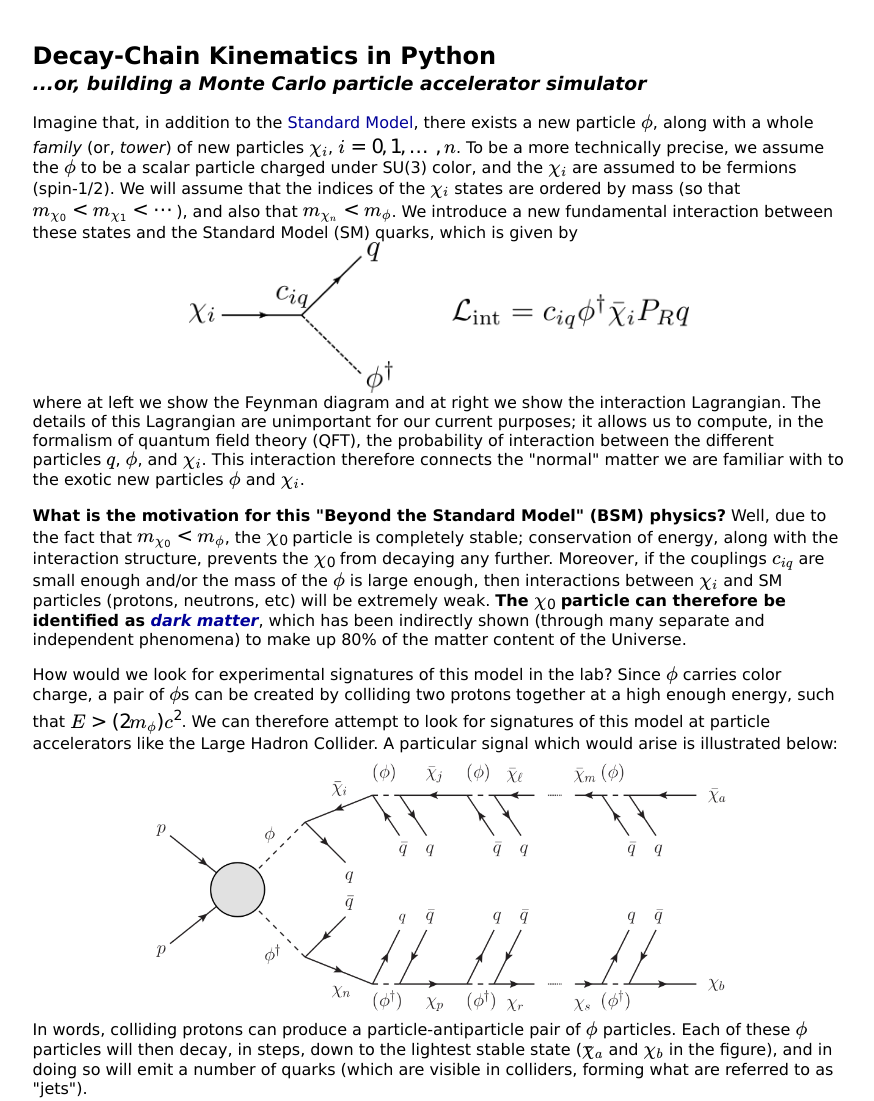
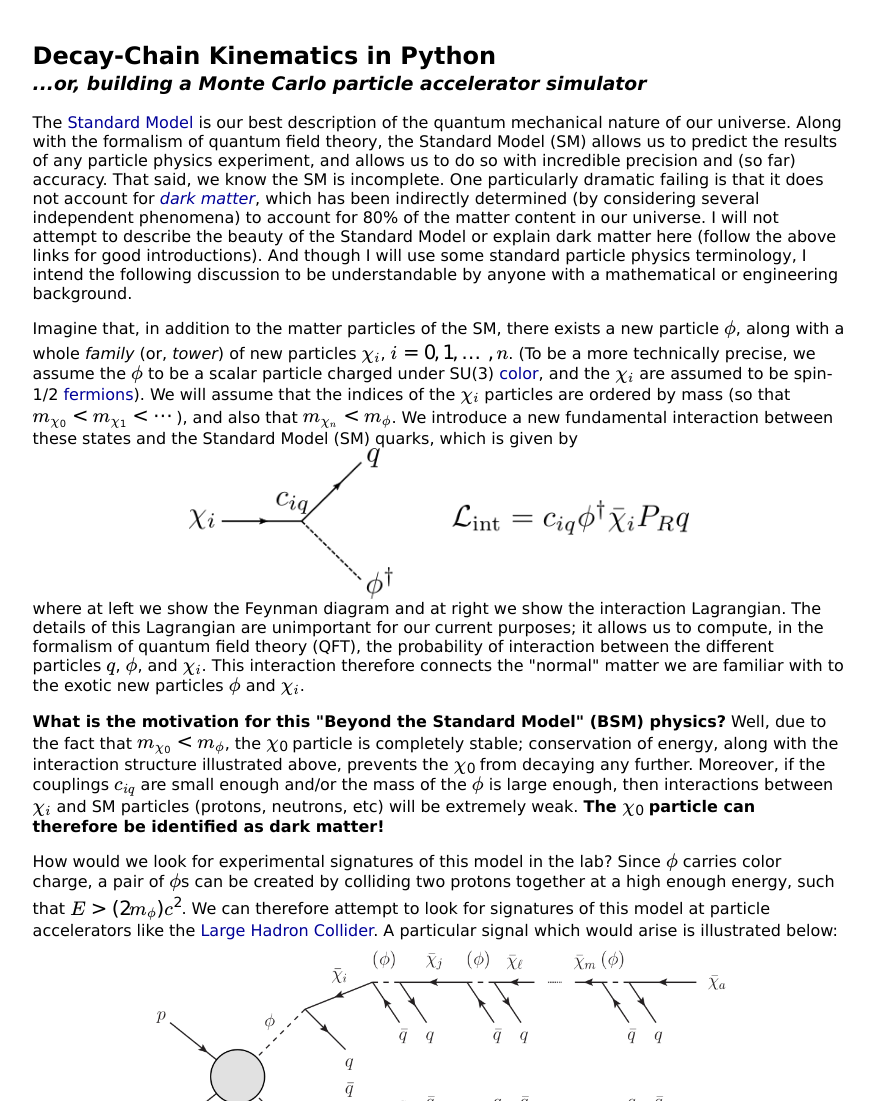
Before and after one commit to dyaylali/dyaylali.github.io, a plain HTML site: page computation.html in a window 1280 px wide. Shown: the part 5800-6901 px from the top of the page, without its empty margins (201-1075 px from the left). Drawn offline with nearby package versions, Linux system fonts and the light colour scheme; some packages are replaced by stand-ins of ours.

Commit message:
minor change

```diff
--- a/computation.html
+++ b/computation.html
@@ -146,15 +146,17 @@
         <h2 style="margin-bottom:-15px">Decay-Chain Kinematics in Python</h2>
         <h3> <i>...or, building a Monte Carlo particle accelerator simulator</i> </h3>
 
-        <p>Imagine that, in addition to the <a href="https://en.wikipedia.org/wiki/Standard_Model" target="_blank">Standard Model</a>, there exists a new particle $\phi$, along with a whole <i>family</i> (or, <i>tower</i>) of new particles $\chi_i$, $i = 0,1,\ldots,n$.  To be a more technically precise, we assume the $\phi$ to be a scalar particle charged under SU(3) color, and the $\chi_i$ are assumed to be fermions (spin-1/2).  We will assume that the indices of the $\chi_i$ states are ordered by mass (so that $m_{\chi_0}< m_{\chi_1}< \cdots $), and also that $m_{\chi_n} < m_{\phi}$.  We introduce a new fundamental interaction between these states and the Standard Model (SM) quarks, which is given by
+        <p>The <a href="https://en.wikipedia.org/wiki/Standard_Model" target="_blank">Standard Model</a> is our best description of the quantum mechanical nature of our universe.  Along with the formalism of quantum field theory, the Standard Model (SM) allows us to predict the results of any particle physics experiment, and allows us to do so with incredible precision and (so far) accuracy.  That said, we know the SM is incomplete.  One particularly dramatic failing is that it does not account for <a href="https://en.wikipedia.org/wiki/Dark_matter" target="_blank"><i>dark matter</i></a>, which has been indirectly determined (by considering several independent phenomena) to account for 80% of the matter content in our universe.  I will not attempt to describe the beauty of the Standard Model or explain dark matter here (follow the above links for good introductions).  And though I will use some standard particle physics terminology, I intend the following discussion to be understandable by anyone with a mathematical or engineering background.</p>
+
+        <p>Imagine that, in addition to the matter particles of the SM, there exists a new particle $\phi$, along with a whole <i>family</i> (or, <i>tower</i>) of new particles $\chi_i$, $i = 0,1,\ldots,n$.  (To be a more technically precise, we assume the $\phi$ to be a scalar particle charged under SU(3) <a href="https://en.wikipedia.org/wiki/Color_charge" target="_blank">color</a>, and the $\chi_i$ are assumed to be spin-1/2 <a href="https://en.wikipedia.org/wiki/Fermion" target="_blank">fermions</a>).  We will assume that the indices of the $\chi_i$ particles are ordered by mass (so that $m_{\chi_0}< m_{\chi_1}< \cdots $), and also that $m_{\chi_n} < m_{\phi}$.  We introduce a new fundamental interaction between these states and the Standard Model (SM) quarks, which is given by
         <img class="displayed" src="Images/DMInteraction.png" alt="" style="width:90%; max-width:500px; min-width:150px">
         where at left we show the Feynman diagram and at right we show the interaction Lagrangian.  The details of this Lagrangian are unimportant for our current purposes; it allows us to compute, in the formalism of quantum field theory (QFT), the probability of interaction between the different particles $q$, $\phi$, and $\chi_i$.  This interaction therefore connects the "normal" matter we are familiar with to the exotic new particles $\phi$ and $\chi_i$.
         </p>
-        <p><b>What is the motivation for this "Beyond the Standard Model" (BSM) physics?</b>  Well, due to the fact that $m_{\chi_0} < m_{\phi}$, the $\chi_0$ particle is completely stable; conservation of energy, along with the interaction structure, prevents the $\chi_0$ from decaying any further.  Moreover, if the couplings $c_{iq}$ are small enough and/or the mass of the $\phi$ is large enough, then interactions between $\chi_{i}$ and SM particles (protons, neutrons, etc) will be extremely weak.  <b>The $\chi_0$ particle can therefore be identified as <a href="https://en.wikipedia.org/wiki/Dark_matter" target="_blank"><i>dark matter</i></a></b>, which has been indirectly shown (through many separate and independent phenomena) to make up 80% of the matter content of the Universe.</p>
+        <p><b>What is the motivation for this "Beyond the Standard Model" (BSM) physics?</b>  Well, due to the fact that $m_{\chi_0} < m_{\phi}$, the $\chi_0$ particle is completely stable; conservation of energy, along with the interaction structure illustrated above, prevents the $\chi_0$ from decaying any further.  Moreover, if the couplings $c_{iq}$ are small enough and/or the mass of the $\phi$ is large enough, then interactions between $\chi_{i}$ and SM particles (protons, neutrons, etc) will be extremely weak.  <b>The $\chi_0$ particle can therefore be identified as dark matter!</b></p>
 
-        <p>How would we look for experimental signatures of this model in the lab?  Since $\phi$ carries color charge, a pair of $\phi$s can be created by colliding two protons together at a high enough energy, such that $E> (2m_{\phi}) c^2$.  We can therefore attempt to look for signatures of this model at particle accelerators like the Large Hadron Collider.  A particular signal which would arise is illustrated below:
+        <p>How would we look for experimental signatures of this model in the lab?  Since $\phi$ carries color charge, a pair of $\phi$s can be created by colliding two protons together at a high enough energy, such that $E> (2m_{\phi}) c^2$.  We can therefore attempt to look for signatures of this model at particle accelerators like the <a href="https://home.cern/science/accelerators/large-hadron-collider" target="_blank">Large Hadron Collider</a>.  A particular signal which would arise is illustrated below:
         <img class="displayed" src="Images/DDMColliderSignal.png" alt="" style="width:90%; max-width:600px; min-width:300px">
-        In words, colliding protons can produce a particle-antiparticle pair of $\phi$ particles.  Each of these $\phi$ particles will then decay, in steps, down to the lightest stable state ($\bar{\chi}_a$ and $\chi_b$ in the figure), and in doing so will emit a number of quarks (which are visible in colliders, forming what are referred to as "jets").
+        In words, colliding protons can produce a particle-antiparticle pair of $\phi$ particles.  Each of these $\phi$ particles will then decay, in steps, down to the lighter states ($\bar{\chi}_a$ and $\chi_b$ in the figure), and in doing so will emit a number of quarks (which are visible in colliders, forming what are referred to as "jets").
         </p>
 
 
@@ -164,7 +166,7 @@
 
         <p>PySwath can be <b><a href="Code/PySwath.zip">downloaded here</a></b>.  This Python program takes as input the model parameters and initial momenta of the $\phi \phi^{\dagger}$ pairs, then generates the decay chain based on the analytical probability distributions which can be computed from the interaction Lagrangian $\mathcal{L}_{\rm int}$. The program outputs a file which contains the identity and four-momenta of each particle in the decay chain, for all events generated during the simulation run.  For illustrative purposes, this program also outputs histrograms (as .pdf files) showing the jet number distribution and the transverse momenta ($p_T$) distribution of the highest-$p_T$ jet:
         <img class="displayed" src="Images/PySwathGraphs.png" alt="PySwath Graphs" style="width:90%; max-width:800px; min-width:400px">
-        Note that only an even number of jets are created.  The reason for this can be seen from the decay diagram shown above.  At a minimum, both the $\phi$ and $\phi^{\dagger}$ will decay to the lowest state, each contributing a single quark-jet to give two jets.  Any additional decay process within either leg will then give <i>an additional</i> two jets, <i>e.g.,</i> $\phi^{\dagger}\rightarrow q \chi_1 \rightarrow q  q \bar{q} \chi_0$.  The total number of jets from the complete process must therefore be even.
+        Note that only an even number of jets are created.  The reason for this can be directly seen from the decay diagram shown above.  At a minimum, both the $\phi$ and $\phi^{\dagger}$ will decay to the lowest state, each contributing a single quark-jet to give two jets.  Any additional decay process within either leg will then give <i>an additional</i> two jets, <i>e.g.,</i> $\phi^{\dagger}\rightarrow q \chi_1 \rightarrow q  q \bar{q} \chi_0$.  The total number of jets from the complete process must therefore be even.
         </p>
 
         <p>Some additional notes:
```
